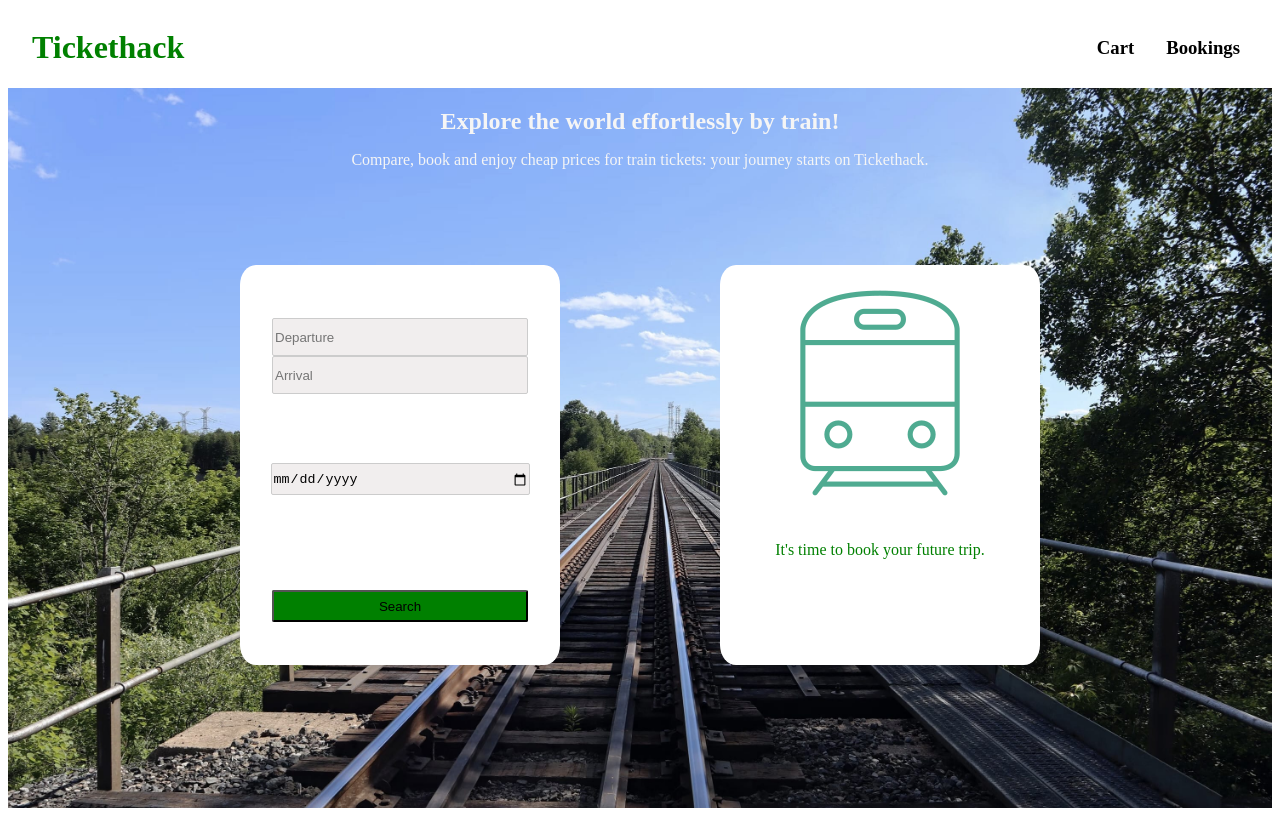
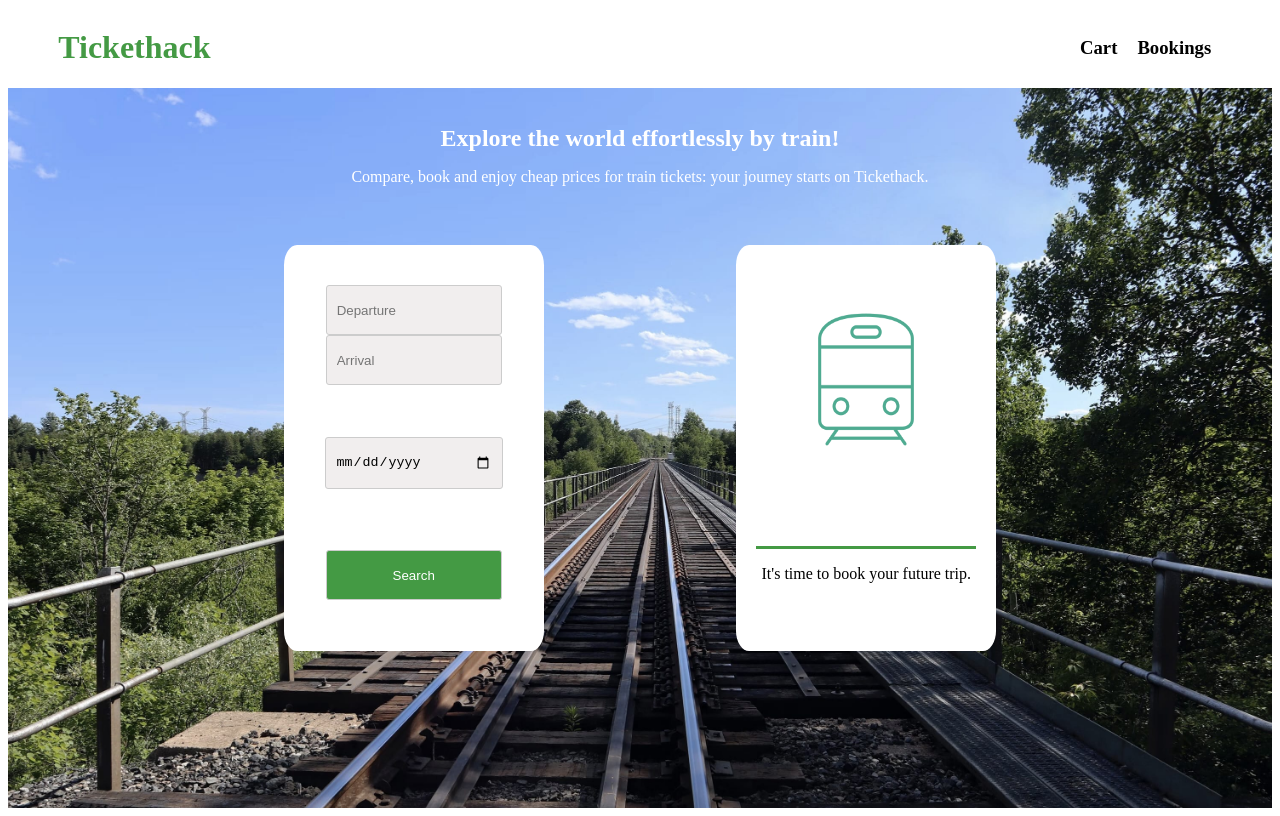
Before and after one commit to Mymycel/tickettack-frontend, a plain HTML site: page index.html in a window 1280 px wide. Drawn offline with Linux system fonts and the light colour scheme.

Commit message:
fin homepage

```diff
--- a/index.html
+++ b/index.html
@@ -38,8 +38,12 @@
                     </div>
                 </div>
                 <div class="cell" id="trip-result">
-                    <img src="./images/train.png">
+                    <div id="train">
+                    <img src="./images/train.png" width="70%" height="90%">
+                    </div>
+                    <div id="train-text">
                     <p>It's time to book your future trip.</p>
+                    </div>
                 </div>
             </div>
         </div>
--- a/style.css
+++ b/style.css
@@ -2,96 +2,134 @@
     height: 100vh;
     display: grid;
     grid-template-rows: repeat(12, 1fr);
-    grid-template-columns: 1fr 1fr 1fr 1fr 1fr;
+    grid-template-columns: repeat(12, 1fr);
 }
 
 #header {
-    grid-row-start: 1;
-    grid-row-end: 2;
-    grid-column-start: 1;
-    grid-column-end: 6;
-    display: flex;
-    flex-direction: row;
-    justify-content: space-between;
+    grid-row: 1 / 2;
+    grid-column: 1 / 13;
+    display: grid;
+    grid-template-columns: repeat(5, 1fr);
+    align-items: center;
+    background-color: white;
 }
 
 #logo {
-    margin-left: 3vh;
+    grid-column: 1 / 2;
+    display: flex;
+    justify-content: center;
 }
 
 #nav {
+    grid-column: 5 / 6;
     display: flex;
-    flex-direction: row;
-    align-items: center;
+    justify-content: center;
+    gap: 20px;
 }
 
 #content {
-    display: flex;
-    flex-direction: column;
-    grid-row-start: 2;
-    grid-row-end: 13;
-    grid-column-start: 1;
-    grid-column-end: 6;
+    grid-row: 2 / 13;
+    grid-column: 1 / 13;
+    display: grid;
+    grid-template-rows: repeat(11, 1fr);
+    grid-template-columns: repeat(12, 1fr);
     background-image: url('./images/background.jpg');
     background-size: cover;
 }
 
 #text {
+    grid-row: 1 / 3;
+    grid-column: 2 / 12;
     display: flex;
     justify-content: center;
     align-items: center;
     flex-direction: column;
-    color: whitesmoke;
+    color: white;
+    text-align: center;
 }
 
 #card {
-    display: flex;
+    grid-row: 3 / 10;
+    grid-column: 3 / 11;
+    display: grid;
+    grid-template-rows: repeat(5, 1fr);
+    grid-template-columns: repeat(5, 1fr);
+    gap: 20px;
     justify-content: center;
     align-items: center;
 }
 
 #trip-search {
+    grid-row: 1 / 6;
+    grid-column: 1 / 3;
+    margin-left: 20%;
     display: flex;
     flex-direction: column;
     justify-content: space-around;
 }
-input[type=search]{
+
+#trip-result {
+    grid-row: 1 / 6;
+    grid-column: 4 / 6;
+    margin-right: 20%;
+    text-align: center;
+    display: flex;
+    flex-direction: column;
+    justify-content: space-around;
+}
+
+#train {
+    height: 50%;
+}
+
+#train-text {
+    border-top: 3px solid #449a44;
+}
+
+input[type=search] {
     width: 80%;
     border: 1px solid #ccc;
     background-color: #f1eeee;
-    border-radius: 2px;
-    height: 100%;
+    border-radius: 3px;
+    height: 50px;
+    padding: 10px;
 }
 
+input[type=date] {
+    width: 71%;
+    border: 1px solid #ccc;
+    background-color: #f1eeee;
+    border-radius: 3px;
+    height: 30px;
+    margin: 10px 0;
+    padding: 10px;
+}
 
-input[type=date]{
+button[type=submit] {
     width: 80%;
     border: 1px solid #ccc;
     background-color: #f1eeee;
-    border-radius: 2px;
-    height: 150%;
+    border-radius: 3px;
+    height: 50px;
+    margin: 10px 0;
+    padding: 10px;
 }
-button[type=submit]{
-    width: 80%;
-    background-color: green;
-    border-radius: 2px;
-    height: 150%;
-}
-#trip-result {
-    color: green;
+
+button[type=submit] {
+    background-color: #449a44;
+    color: white;
 }
 
 .cell {
     background-color: white;
     text-align: center;
-    height: 50vh;
-    width: 40vh;
-    margin: 10vh;
+    padding: 20px;
     border-radius: 5%;
+    height: 80%;
 }
 
 h1 {
-    color: green;
+    color: #449a44;
 }
 
 h2 {
@@ -101,5 +139,4 @@ h2 {
 
 h3 {
     color: black;
-    margin-right: 4vh;
 }
```
